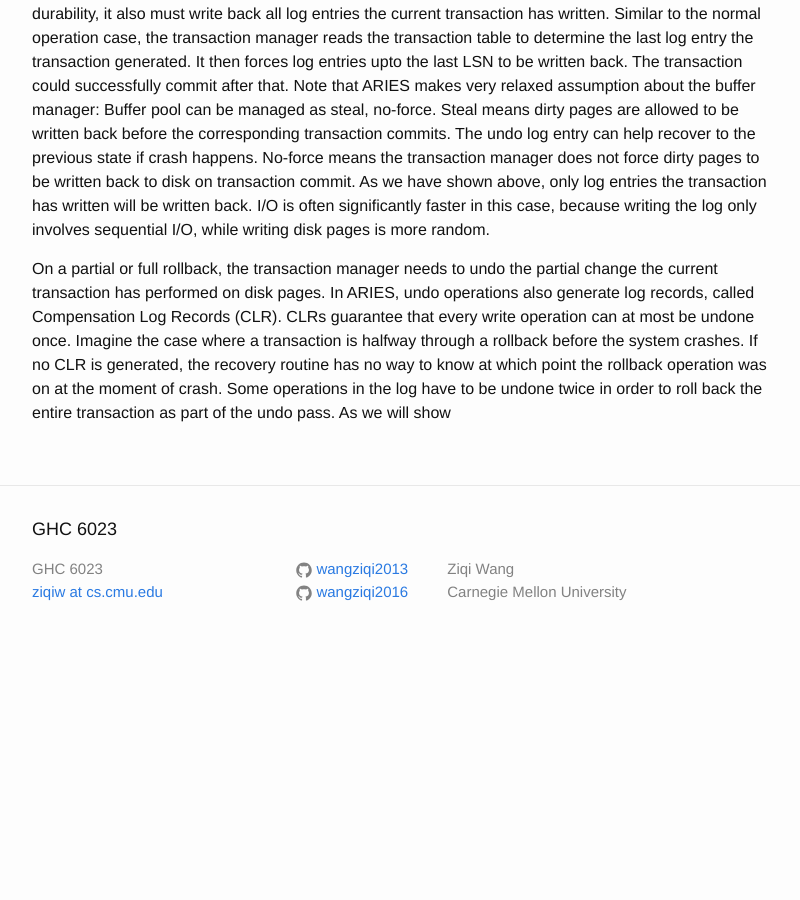
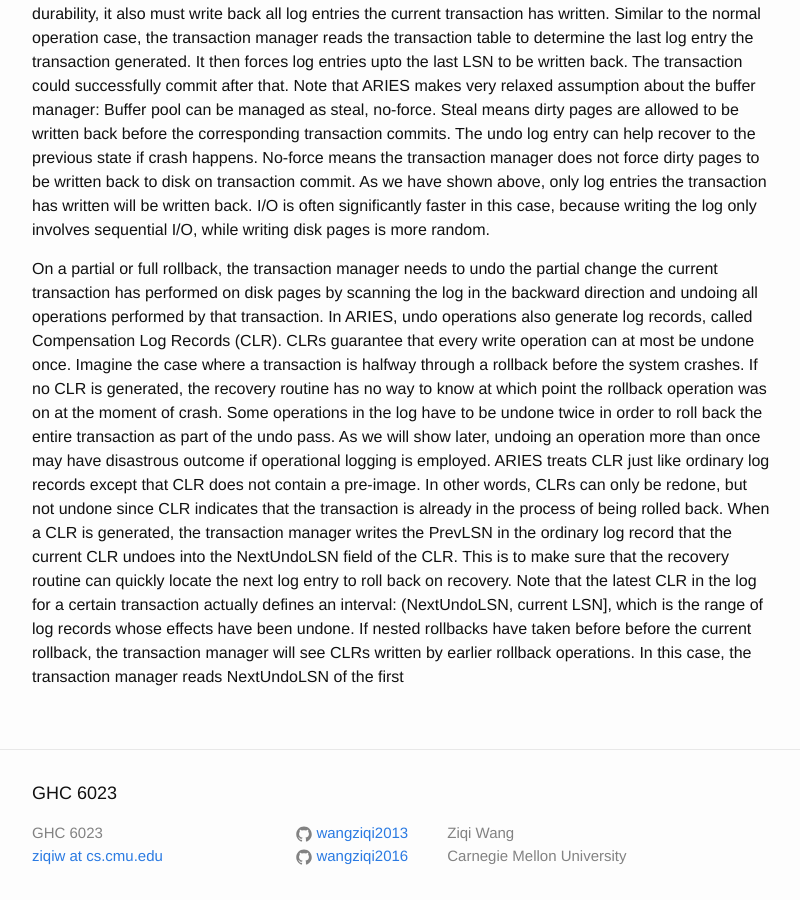
Before and after one commit to wangziqi2013/wangziqi2013.github.io, a Jekyll site: the page built from _posts/2019-01-31-aries.markdown, in a window 1280 px wide and 900 px high, scrolled down 2050 px. Shown: the whole window, without its empty margins (238-1038 px from the left). Built offline with Jekyll 4.4.1, drawn with Linux system fonts in a browser that asks for light colours; before the commit the page ends 2713 px from its top, so only the background shows below that.

Commit message:
Working on nested undo

```diff
--- a/_posts/2019-01-31-aries.markdown
+++ b/_posts/2019-01-31-aries.markdown
@@ -79,8 +79,17 @@ will be written back. I/O is often significantly faster in this case, because wr
 while writing disk pages is more random.
 
 On a partial or full rollback, the transaction manager needs to undo the partial change the current transaction has performed
-on disk pages. In ARIES, undo operations also generate log records, called Compensation Log Records (CLR). CLRs guarantee
+on disk pages by scanning the log in the backward direction and undoing all operations performed by that transaction.
+In ARIES, undo operations also generate log records, called Compensation Log Records (CLR). CLRs guarantee
 that every write operation can at most be undone once. Imagine the case where a transaction is halfway through a rollback
 before the system crashes. If no CLR is generated, the recovery routine has no way to know at which point the rollback
 operation was on at the moment of crash. Some operations in the log have to be undone twice in order to roll back the entire
-transaction as part of the undo pass. As we will show
+transaction as part of the undo pass. As we will show later, undoing an operation more than once may have disastrous outcome
+if operational logging is employed. ARIES treats CLR just like ordinary log records except that CLR does not contain a pre-image.
+In other words, CLRs can only be redone, but not undone since CLR indicates that the transaction is already in the process
+of being rolled back. When a CLR is generated, the transaction manager writes the PrevLSN in the ordinary log record that
+the current CLR undoes into the NextUndoLSN field of the CLR. This is to make sure that the recovery routine can quickly
+locate the next log entry to roll back on recovery. Note that the latest CLR in the log for a certain transaction actually
+defines an interval: (NextUndoLSN, current LSN], which is the range of log records whose effects have been undone. If nested
+rollbacks have taken before before the current rollback, the transaction manager will see CLRs written by earlier rollback
+operations. In this case, the transaction manager reads NextUndoLSN of the first
```
